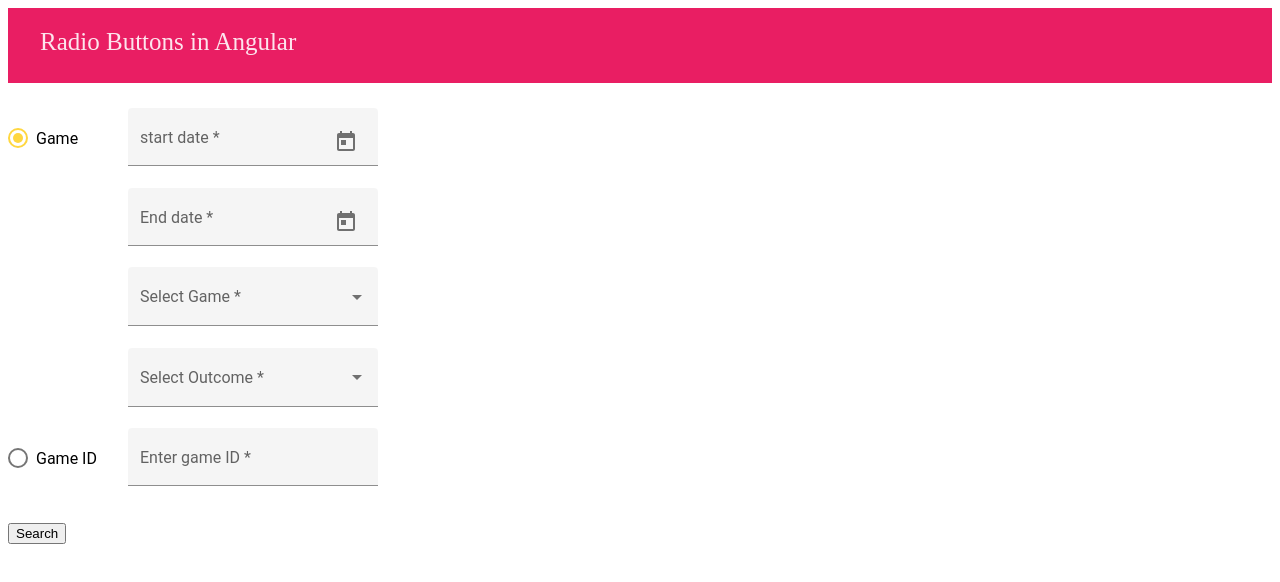
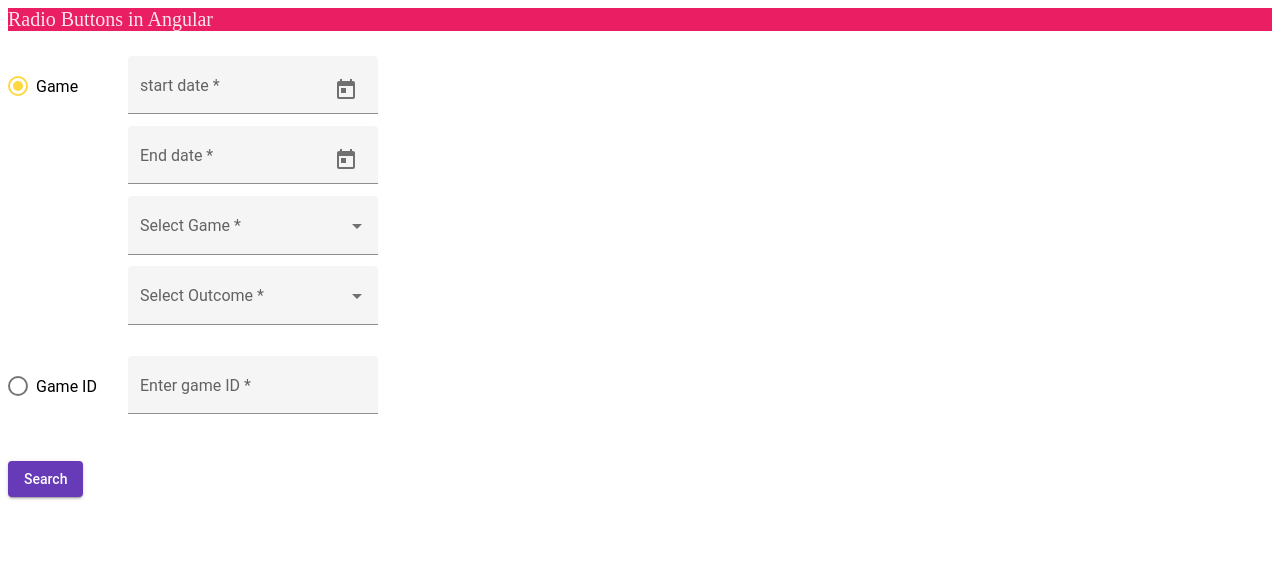
Before and after one commit to upputollahari/radio-button-select, an Angular app: page / in a window 1280 px wide. Shown: the top 582 px of the page. Built offline with nearby package versions, Linux system fonts and the light colour scheme.

Commit message:
3 files modified

```diff
--- a/src/app/app.module.ts
+++ b/src/app/app.module.ts
@@ -12,6 +12,7 @@ import {MatNativeDateModule} from '@angular/material/core';
 import {MatRadioModule} from '@angular/material/radio';
 import { RadioselectComponent } from './radioselect/radioselect.component';
 import {MatSelectModule} from '@angular/material/select';
+import {MatButtonModule} from '@angular/material/button';
 
 @NgModule({
   imports:      [
@@ -22,7 +23,8 @@ import {MatSelectModule} from '@angular/material/select';
     ReactiveFormsModule,
     MatDatepickerModule,
     MatNativeDateModule,
-    MatSelectModule
+    MatSelectModule,
+    MatButtonModule
 
      ],
   declarations: [ AppComponent, HelloComponent, RadioselectComponent ],
--- a/src/app/radioselect/radioselect.component.css
+++ b/src/app/radioselect/radioselect.component.css
@@ -1,6 +1,6 @@
 
 .jumbotron {
-  padding: 20px 2rem 27px;
+  /* padding: 20px 2rem 27px; */
   background: #E91E63;
   margin: 0 auto 25px;
   border-radius: 0;
@@ -8,7 +8,7 @@
 
 .h1,
 h1 {
-  font-size: 25px;
+  font-size: 20px;
   color: #fde4ed;
   font-weight: 300;
   margin: 0;
@@ -51,14 +51,19 @@ h5 {
 
 .mat-form-field {
     width:250px !important;
-    height: auto !important;
+    height: 40px !important;
 }
 .mat-radio-button{
   width: 70px;
 }
+.mat-sel{
+  margin-bottom: 20px;
+  padding-bottom: 10px;
+}
 
 .float-container {
     display: flex;
+    margin-bottom: 20px;
 }
 
 .float-child {
@@ -75,6 +80,13 @@ h5 {
   left: 14px;
 
 } */
+.button{
+  text-align: center;
+}
 .error{
   color: red;
 }
+
+/* form{
+  text-align: center;
+} */
--- a/src/app/radioselect/radioselect.component.html
+++ b/src/app/radioselect/radioselect.component.html
@@ -17,7 +17,7 @@
 			</div>
 			<div class="float-child">
 				<div>
-					<mat-form-field appearance="fill" >
+					<mat-form-field appearance="fill" class="mat-sel">
 						<mat-label>start date</mat-label>
 						<input matInput  [disabled]="!isSelected" [matDatepicker]="picker1" formControlName="startDate" >
 						<mat-datepicker-toggle matSuffix [for]="picker1"></mat-datepicker-toggle>
@@ -27,7 +27,7 @@
 				</div>
 
 				<div>
-					<mat-form-field appearance="fill">
+					<mat-form-field appearance="fill" class="mat-sel">
 						<mat-label>End date</mat-label>
 						<input matInput [max]="maxDate"  [matDatepicker]="picker2" formControlName="endDate" [disabled]="!isSelected">
 						<mat-datepicker-toggle matSuffix [for]="picker2"></mat-datepicker-toggle>
@@ -35,7 +35,7 @@
 					</mat-form-field>
 				</div>
 				<div>
-					<mat-form-field appearance="fill">
+					<mat-form-field appearance="fill" class="mat-sel">
 						<mat-label>Select Game</mat-label>
 						<mat-select formControlName="selectGame" [disabled]="!isSelected">
 							<mat-option value="option1">Option 1</mat-option>
@@ -45,7 +45,7 @@
 					</mat-form-field>
 				</div>
 				<div>
-					<mat-form-field appearance="fill">
+					<mat-form-field appearance="fill" class="mat-sel">
 						<mat-label>Select Outcome</mat-label>
 						<mat-select formControlName="selectOutcome" [disabled]="!isSelected">
 							<mat-option value="option1">Option 1</mat-option>
@@ -63,7 +63,7 @@
 				<!-- </mat-radio-group> -->
 			</div>
 			<div class="float-child ">
-				<mat-form-field appearance="fill">
+				<mat-form-field appearance="fill" class="mat-sel">
 					<mat-label>Enter game ID</mat-label>
 					<input matInput formControlName="gameID" [disabled]="isSelected">
           <!-- <mat-error *ngIf="!selectionForm.controls['gameID'].valid && selectionForm.controls['gameID'].touched">
@@ -75,6 +75,6 @@
 		</mat-radio-group>
 	</div>
 	<div>
-		<button type="submit">Search</button>
+		<button type="submit" mat-raised-button color="primary">Search</button>
 	</div>
 </form>
```
